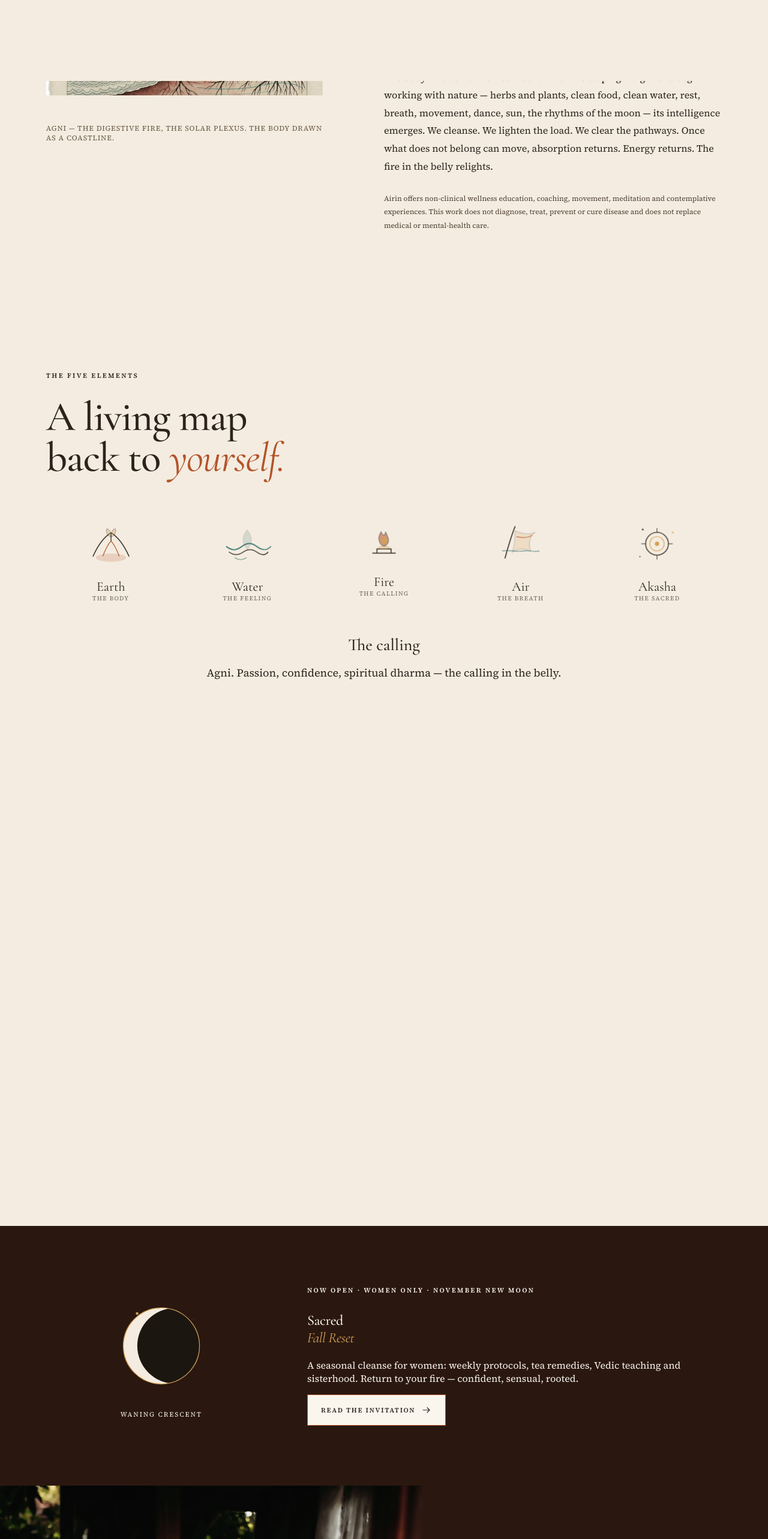
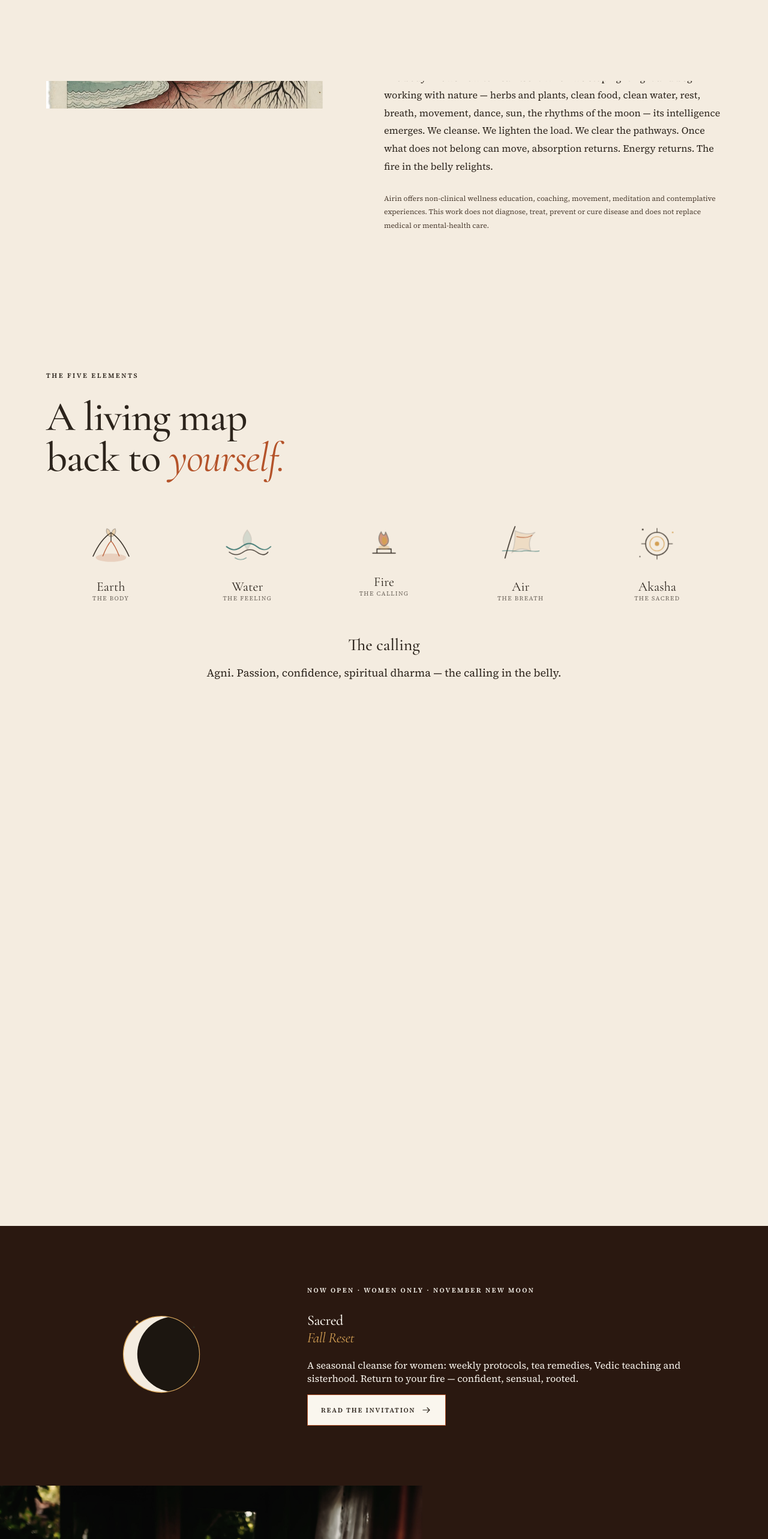
Before and after one commit to Akshay115/Erin-s-website-5, a React (Vite) app: page / in a window 1280 px wide. Shown: the part 1465-4031 px from the top of the page at 60% size. Built offline with nearby package versions, Linux system fonts and the light colour scheme.

Commit message:
Remove illustration captions beside the Agni drawing and moon mark
Keep the artwork. Drop the explanatory Agni coastline line and the
New moon label next to the lunar icon.

```diff
--- a/src/pages/Home.jsx
+++ b/src/pages/Home.jsx
@@ -13,12 +13,11 @@ import {
   arts,
 } from '../illustrations';
 import { articles, bellyEssay, doors, elements, images, offerings, sharedSafety } from '../content';
-import { moonPhase, moonName } from '../lib/moon';
+import { moonPhase } from '../lib/moon';
 
 export default function Home() {
   const [active, setActive] = useState('fire');
   const [phase] = useState(() => moonPhase());
-  const [name] = useState(() => moonName());
   const fall = offerings.find((o) => o.slug === 'sacred-fall-reset');
 
   useEffect(() => {
@@ -61,9 +60,8 @@ export default function Home() {
 
       <section className="belly section-pad" id="belly">
         <div className="belly-art reveal">
-          <img src={arts.agni} alt="Ink drawing of a laterite coast with a gold sun on the horizon — the digestive fire." loading="lazy" width="720" height="960" />
+          <img src={arts.agni} alt="" loading="lazy" width="720" height="960" />
           <BodyLandscape />
-          <span className="belly-caption">Agni — the digestive fire, the solar plexus. The body drawn as a coastline.</span>
         </div>
         <div className="belly-copy">
           <Eyebrow>Inner Fire Alchemy</Eyebrow>
@@ -142,7 +140,6 @@ export default function Home() {
         <section className="featured-fall" id="fall">
           <div className="fall-moon">
             <LiveMoon phase={phase} />
-            <small>{name}</small>
           </div>
           <div className="fall-copy">
             <Eyebrow>Now open · Women only · November new moon</Eyebrow>
--- a/src/pages/Site.jsx
+++ b/src/pages/Site.jsx
@@ -242,7 +242,6 @@ export function Offerings() {
 
 function ChapterExtra({ slug }) {
   const phase = useMemo(() => moonPhase(), []);
-  const name = useMemo(() => moonName(), []);
   const extras = {
     'intuitive-session': {
       kicker: 'One reading · not a diagnosis',
@@ -302,7 +301,7 @@ function ChapterExtra({ slug }) {
       <div className="chapter-extra moon-extra">
         <LiveMoon phase={phase} />
         <div>
-          <p className="extra-kicker">{name} · 30–45 minutes</p>
+          <p className="extra-kicker">30–45 minutes</p>
           <p>
             <b>$35</b> single · <b>$300</b> for eight sessions.
           </p>
```
